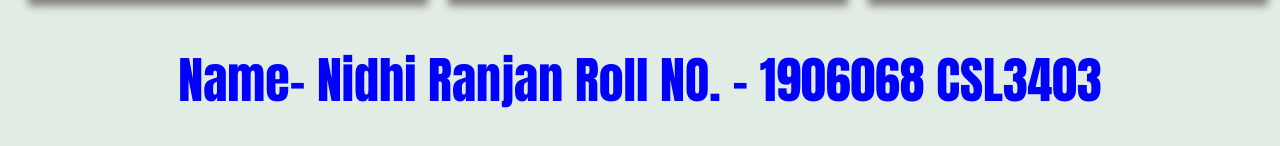
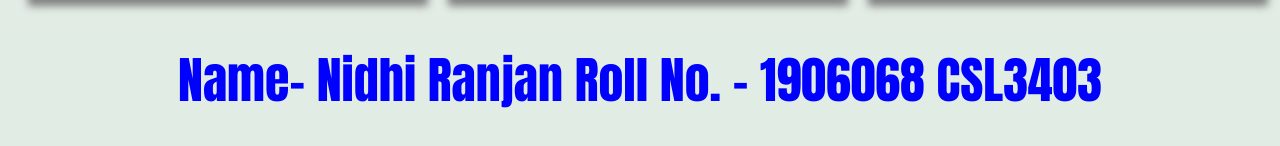
Before and after one commit to Nidhiranjan2019/WebTechAssignment-Lab5-a-, a plain HTML site: page index.html in a window 1280 px wide. Shown: the part 1414-1560 px from the top of the page. Drawn offline with Linux system fonts and the light colour scheme.

Commit message:
Update index.html

```diff
--- a/index.html
+++ b/index.html
@@ -22,6 +22,6 @@
         <img src="e.jpg" alt="animal"/>
         <img src="f.jpg" alt="animal"/>
     </div>
-    <h1 align= "center">Name- Nidhi Ranjan Roll NO. - 1906068 CSL3403</h1>
+    <h1 align= "center">Name- Nidhi Ranjan   Roll No. - 1906068   CSL3403</h1>
 </body>
 </html>
```
